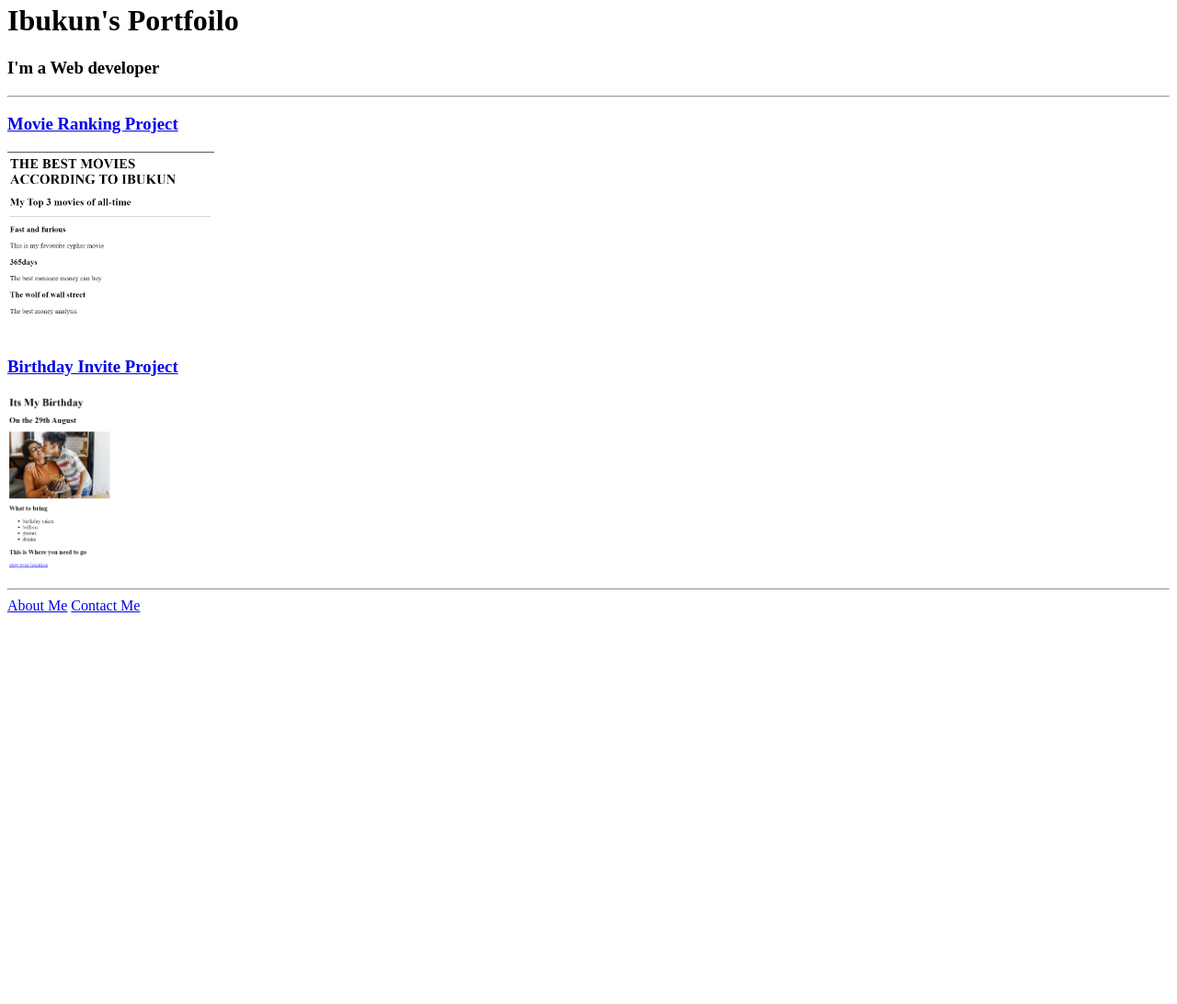
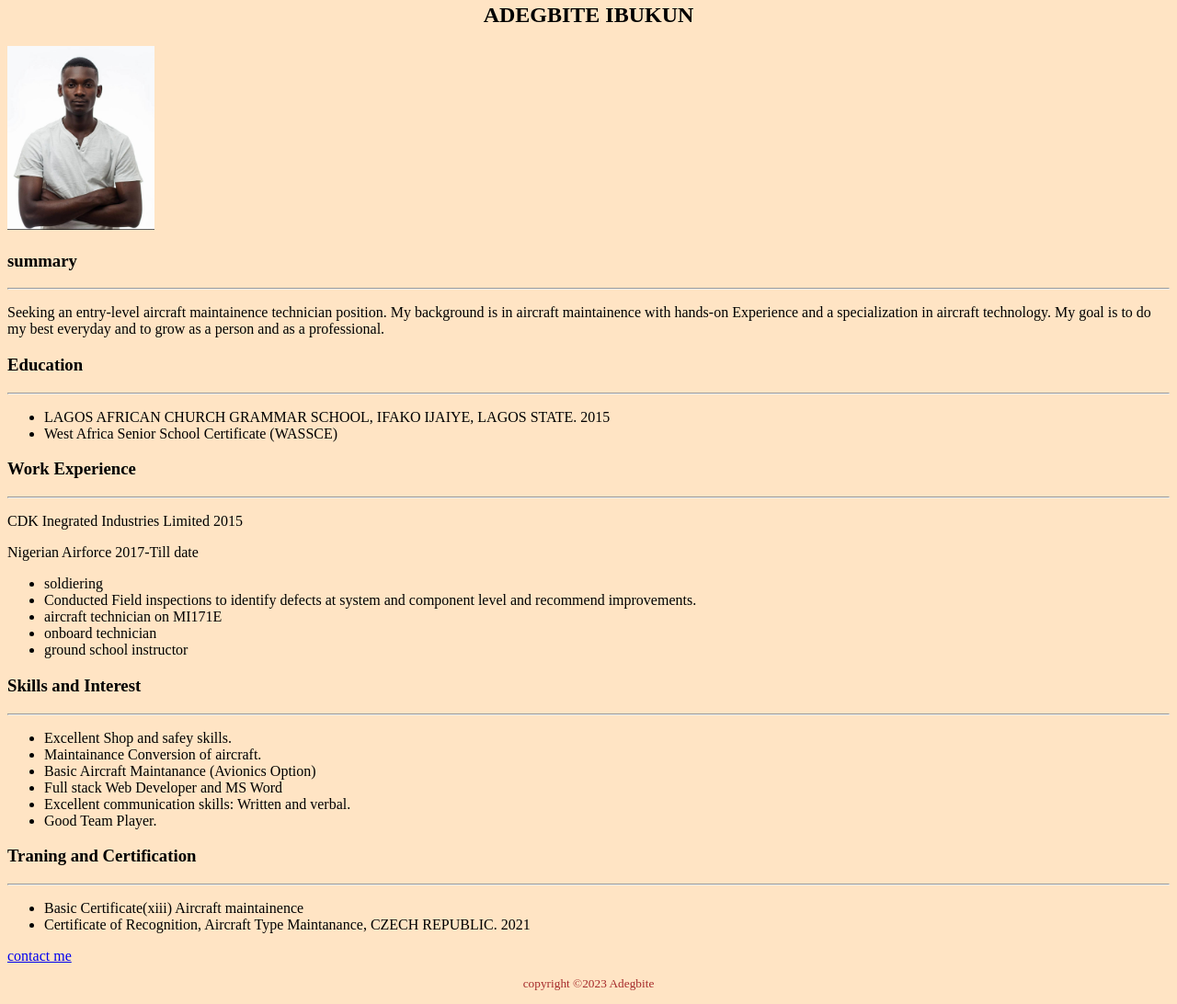
Before and after one commit to OmobaAdegbite/html-portfolio, a plain HTML site: page index.html in a window 1280 px wide. Shown: the part 17-1109 px from the top of the page at 92% size. Before the commit the page ends 800 px from the top, so only its background shows below. Drawn offline with Linux system fonts and the light colour scheme.

Commit message:
Add files via upload

```diff
--- a/index.html
+++ b/index.html
@@ -3,18 +3,54 @@
 <head>
     <meta charset="UTF-8">
     <meta name="viewport" content="width=device-width, initial-scale=1.0">
-    <title>Ibukun's Portfolio </title>
+    <link rel="stylesheet" href="./style.css"/>
+    <title>MY RESUME</title>
 </head>
 <body>
-    <h1>Ibukun's Portfoilo</h1>
-    <h3>I'm a Web developer</h3>
-    <hr />
-    <h3><a href="./public/movie-ranking.html">Movie Ranking Project</a></h3>
-    <img src="./assets/images/movielist.html.png" height="200"/>
-    <h3><a href="./public/birthday-invite.html">Birthday Invite Project</a></h3>
-    <img src="./assets/images/my birth.html.png" height="200"/>
-    <hr />
-    <a href="./public/about.html">About Me</a>
-    <a href="./public/contact.html">Contact Me</a>
+  <h2>ADEGBITE IBUKUN</h2>
+  <img src="./passport pic.jpeg" height="200"/>
+  <h3>summary</h3>
+  <hr />
+  <p>Seeking an entry-level aircraft maintainence technician position. My background is in aircraft maintainence with hands-on Experience and a specialization in aircraft technology. My goal is to do my best everyday and to grow as a person and as a professional.</p>
+  <h3>Education</h3>
+  <hr />
+  <ul>
+  <li>LAGOS AFRICAN CHURCH GRAMMAR SCHOOL, IFAKO IJAIYE, LAGOS STATE. 		2015</li>
+  <li>West Africa Senior School Certificate (WASSCE)</li>
+  </ul>
+  <h3>Work Experience</h3>
+  <hr />
+  <p>CDK Inegrated Industries Limited 2015</p>
+  <p>Nigerian Airforce  2017-Till date</p>
+  <ul>
+    <li>soldiering</li>
+    <li>Conducted Field inspections to identify defects at system and component level and recommend improvements.</li>
+    <li>aircraft technician on MI171E</li>
+    <li>onboard technician</li>
+    <li>ground school instructor</li>
+  </ul>
+  <h3>Skills and Interest</h3>
+  <hr />
+  <ul>
+    <li>Excellent Shop and safey skills.</li>
+	<li>Maintainance Conversion of aircraft.</li>
+	<li>Basic Aircraft Maintanance (Avionics Option)</li>
+	<li>Full stack Web Developer and MS Word </li>
+	<li>Excellent communication skills: Written and verbal.</li>
+	<li>Good Team Player.</li>
+  </ul>
+  <h3>Traning and Certification</h3>
+  <hr />
+  <ul>
+    <li>Basic Certificate(xiii) Aircraft maintainence</li>
+    <li>Certificate of Recognition, Aircraft Type Maintanance, CZECH REPUBLIC.	2021</li>
+  </ul>
+  <a href="./contact-1.html" alt="contact me">contact me</a>
+  <footer>
+    <small>
+    <p>copyright ©2023 Adegbite</p>
+    </small>
+  </footer>
+
 </body>
 </html>
--- /dev/null
+++ b/style.css
@@ -0,0 +1,9 @@
+footer{
+    text-align: center; color:brown
+}
+*{
+    background-color: bisque;
+}
+h2{
+    text-align: center;
+}
```
Also changed, not shown: contact-1.html (added, +9 -0 lines), passport pic.jpeg (added).
